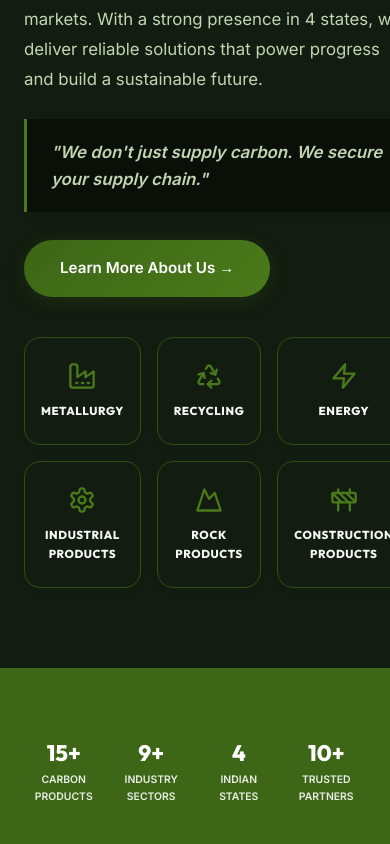
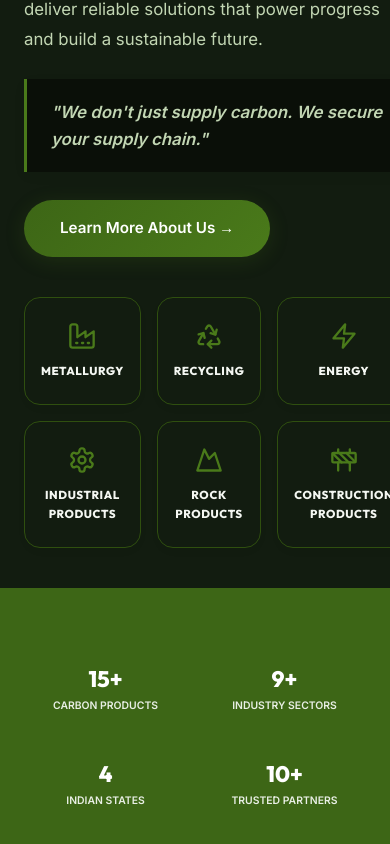
Before and after one commit to mediagreenliving/greenliving, a React (Vite) app: page / in a window 390 px wide. Shown: the part 1154-1998 px from the top of the page. Built offline with nearby package versions, Linux system fonts and the light colour scheme.

Commit message:
Enhance mobile responsiveness and UX: update section padding, stats grid, and tap targets

```diff
--- a/src/index.css
+++ b/src/index.css
@@ -2192,7 +2192,16 @@ ul {
 
 @media (max-width: 768px) {
   :root {
-    --section-padding: 80px 0;
+    --section-padding: 40px 0;
+  }
+
+  .stats-grid {
+    grid-template-columns: repeat(2, 1fr);
+    gap: 16px;
+  }
+
+  .stats-grid .stat-item {
+    padding: 16px 8px;
   }
 
   .marquee-wrapper::before,
@@ -2270,6 +2279,7 @@ ul {
     font-weight: 700;
     color: #ffffff;
     opacity: 0;
+    padding: 12px 24px;
     transform: translateY(20px);
     transition: all 0.4s cubic-bezier(0.16, 1, 0.3, 1);
   }
@@ -2431,6 +2441,12 @@ ul {
     flex-wrap: nowrap;
     padding-bottom: 12px;
     -webkit-overflow-scrolling: touch;
+    -ms-overflow-style: none; /* IE and Edge */
+    scrollbar-width: none; /* Firefox */
+  }
+
+  .product-filters::-webkit-scrollbar {
+    display: none;
   }
 
   .filter-btn {
```
